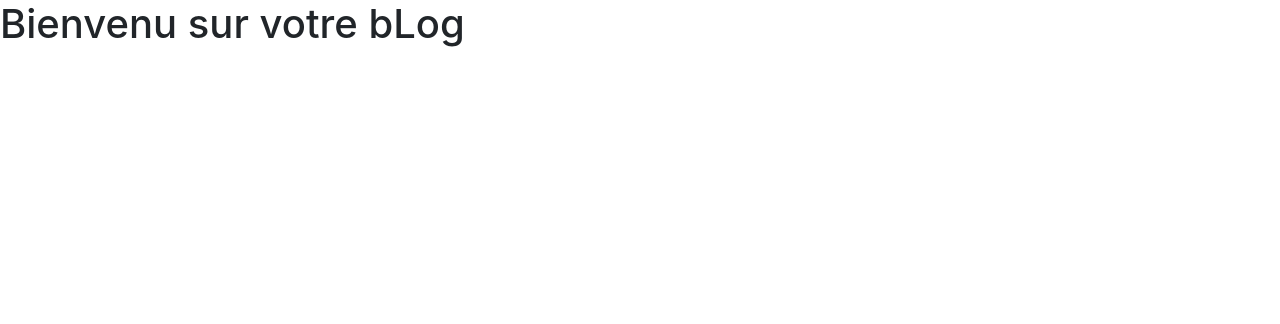
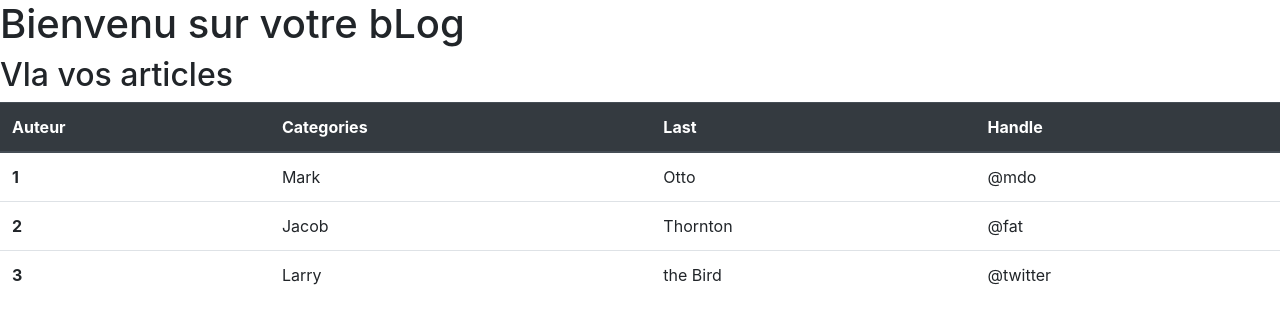
Before and after one commit to Shogu23/blog, a PHP site: page /blog/ in a window 1280 px wide. Shown: the part 47-371 px from the top of the page. Run offline with PHP 8.4, Linux system fonts and the light colour scheme.

Commit message:
Articles Session Verify and New Index

```diff
--- a/index.php
+++ b/index.php
@@ -19,6 +19,38 @@
   </form>
 </nav>
     <h1>Bienvenu sur votre bLog</h1>
+    <h2>Vla vos articles</h2>
+
+    <table class="table">
+  <thead class="thead-dark">
+    <tr>
+      <th scope="col">Auteur</th>
+      <th scope="col">Categories</th>
+      <th scope="col">Last</th>
+      <th scope="col">Handle</th>
+    </tr>
+  </thead>
+  <tbody>
+    <tr>
+      <th scope="row">1</th>
+      <td>Mark</td>
+      <td>Otto</td>
+      <td>@mdo</td>
+    </tr>
+    <tr>
+      <th scope="row">2</th>
+      <td>Jacob</td>
+      <td>Thornton</td>
+      <td>@fat</td>
+    </tr>
+    <tr>
+      <th scope="row">3</th>
+      <td>Larry</td>
+      <td>the Bird</td>
+      <td>@twitter</td>
+    </tr>
+  </tbody>
+</table>
 
     <!-- Optional JavaScript -->
     <!-- jQuery first, then Popper.js, then Bootstrap JS -->
```
Also changed, not shown: articles/index.php (+8 -0 lines), utilisateurs/index.php (+27 -73 lines).
